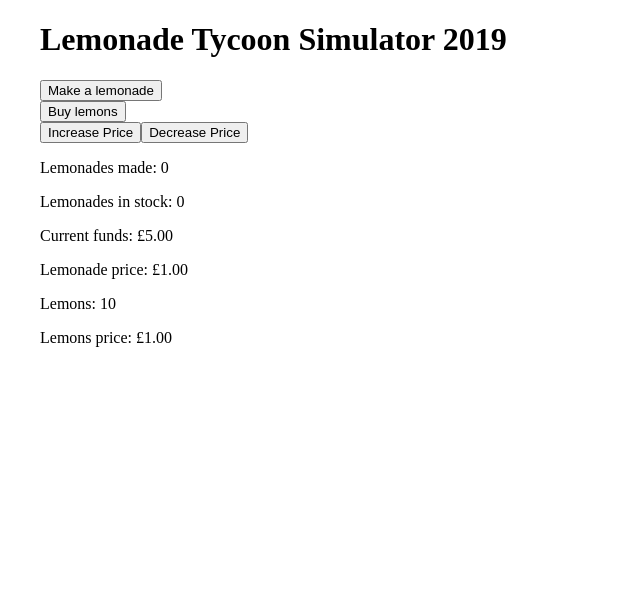
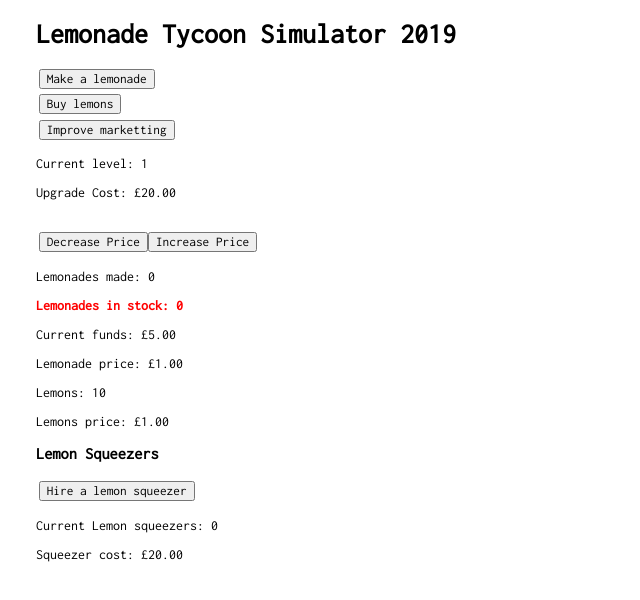
Before and after one commit to tcje91/lemonade-tycoon, a React (Create React App) app: page / in a window 1280 px wide. Shown: the top 600 px of the page, without its empty margins (0-640 px from the left). Built offline with nearby package versions, Linux system fonts and the light colour scheme.

Commit message:
added squeezers and marketting

```diff
--- a/package.json
+++ b/package.json
@@ -2,6 +2,10 @@
   "name": "resource-game",
   "version": "0.1.0",
   "private": true,
+  "engines": {
+    "npm": "6.5.0",
+    "node": "11.1.0"
+  },
   "dependencies": {
     "react": "^16.7.0",
     "react-dom": "^16.7.0",
--- a/src/App.css
+++ b/src/App.css
@@ -1,7 +1,26 @@
+@import url('https://fonts.googleapis.com/css?family=Inconsolata');
+
 .App {
+  font-family: 'Inconsolata', monospace;
   margin-left: 2em;
+  padding: 0;
+  font-size: 14px;
 }
 
-.button {
-  margin: 0.5em;
+button {
+  margin: 0.2em;
+  font-family: 'Inconsolata', monospace;
 }
+
+.buttonLeft {
+  margin-right: 0px;
+}
+
+.buttonRight {
+  margin-left: 0px;
+}
+
+.warning {
+  font-weight: bold;
+  color: red;
+}
--- a/src/App.js
+++ b/src/App.js
@@ -2,6 +2,7 @@ import React, { Component } from "react";
 import "./App.css";
 import ClickBtn from "./components/ClickBtn";
 import StatList from "./components/StatList";
+import LemonSqueezerModule from "./components/LemonSqueezerModule";
 
 class App extends Component {
   state = {
@@ -12,10 +13,15 @@ class App extends Component {
     price: 100,
     lemons: 10,
     lemonsPrice: 100,
+    squeezerCount: 0,
+    squeezerCost: 2000,
+    marketting: 1,
+    markettingCost: 2000,
   };
 
   render() {
-    const { lemonadeCount, lemonadeStock, funds, price, lemons, lemonsPrice } = this.state;
+    const { lemonadeCount, lemonadeStock, funds, price, lemons, lemonsPrice, squeezerCost
+    , squeezerCount, markettingCost, marketting } = this.state;
     return (
       <div className="App">
         <h1>Lemonade Tycoon Simulator 2019</h1>
@@ -23,8 +29,12 @@ class App extends Component {
         <br />
         <ClickBtn clickFunc={this.buyLemons} label="Buy lemons" />
         <br />
-        <ClickBtn clickFunc={() => this.incPrice(10)} label="Increase Price" />
-        <ClickBtn clickFunc={() => this.incPrice(-10)} label="Decrease Price" />
+        <ClickBtn clickFunc={this.incMarketting} label="Improve marketting" />
+        <p>Current level: {marketting}</p>
+        <p>Upgrade Cost: £{(markettingCost/100).toFixed(2)}</p>
+        <br />
+        <ClickBtn className ="buttonLeft" clickFunc={() => this.incPrice(-10)} label="Decrease Price" />
+        <ClickBtn className ="buttonRight" clickFunc={() => this.incPrice(10)} label="Increase Price" />
         <br />
         <StatList
           lemondadeCount={lemonadeCount}
@@ -34,22 +44,36 @@ class App extends Component {
           lemons={lemons}
           lemonsPrice={lemonsPrice}
         />
+        <LemonSqueezerModule addSqueezer={this.addSqueezer} squeezerCost={squeezerCost} squeezerCount={squeezerCount} />
       </div>
     );
+  }
+
+  incMarketting = () => {
+    const { funds, marketting, markettingCost } = this.state;
+    if (funds >= markettingCost) {
+      this.setState({funds: funds - markettingCost, markettingCost: markettingCost + 2000, marketting: marketting + 1})
+    }
   }
 
   makeLemonade = () => {
     const { gameStarted, lemonadeCount, lemonadeStock, lemons } = this.state;
     if(!gameStarted) {
       this.setState({ gameStarted: true })
-      setInterval(this.buyLemonade, 1000)
+      this.handleNewPurchase();
     }
     if(lemons > 0) this.setState({ lemonadeCount: lemonadeCount + 1, lemonadeStock: lemonadeStock + 1, lemons: lemons - 1 })
   }
 
-  // componentDidUpdate = (prevProps, prevState) => {
 
-  // }
+  handleNewPurchase = () => {
+    const { price, marketting } = this.state;
+    const interval = price * 10 / marketting;
+    setTimeout(() => {
+      this.buyLemonade();
+      this.handleNewPurchase();
+    }, Math.random()*interval)
+  }
 
   buyLemonade = () => {
     const { lemonadeStock, funds, price } = this.state;
@@ -67,6 +91,14 @@ class App extends Component {
     const { price } = this.state;
     this.setState({ price: price + num })
   }
+
+  addSqueezer = () => {
+    const { squeezerCost, squeezerCount, funds } = this.state;
+    if(funds >= squeezerCost) {
+      this.setState({ squeezerCost: squeezerCost + 2000, squeezerCount: squeezerCount + 1, funds: funds - squeezerCost })
+      setInterval(this.makeLemonade, 1000);
+    }
+  }
 }
 
 export default App;
--- a/src/components/ClickBtn.js
+++ b/src/components/ClickBtn.js
@@ -1,8 +1,8 @@
 import React from 'react';
 
-const ClickBtn = ({ clickFunc, label }) => {
+const ClickBtn = ({ clickFunc, label, className }) => {
   return (
-      <button onClick={clickFunc}>{label}</button>
+      <button className={className} onClick={clickFunc}>{label}</button>
   )
 }
 
--- /dev/null
+++ b/src/components/LemonSqueezerModule.js
@@ -0,0 +1,15 @@
+import React from "react";
+import ClickBtn from "./ClickBtn";
+
+const LemonSqueezerModule = ({ addSqueezer, squeezerCost, squeezerCount }) => {
+  return (
+    <div>
+      <h3>Lemon Squeezers</h3>
+      <ClickBtn label="Hire a lemon squeezer" clickFunc={addSqueezer}/>
+      <p>Current Lemon squeezers: {squeezerCount}</p>
+      <p>Squeezer cost: £{(squeezerCost/100).toFixed(2)}</p>
+    </div>
+  );
+};
+
+export default LemonSqueezerModule;
--- a/src/components/StatList.js
+++ b/src/components/StatList.js
@@ -4,10 +4,10 @@ const StatList = ({ lemondadeCount, lemonadeStock, funds, price, lemons, lemonsP
   return (
     <div>
       <p>Lemonades made: {lemondadeCount}</p>
-      <p>Lemonades in stock: {lemonadeStock}</p>
-      <p>Current funds: £{(funds/100).toFixed(2)}</p>
+      <p className={!lemonadeStock ? "warning" : ""}>Lemonades in stock: {lemonadeStock}</p>
+      <p className={!funds ? "warning" : ""}>Current funds: £{(funds/100).toFixed(2)}</p>
       <p>Lemonade price: £{(price/100).toFixed(2)}</p>
-      <p>Lemons: {lemons}</p>
+      <p className={!lemons ? "warning" : ""}>Lemons: {lemons}</p>
       <p>Lemons price: £{(lemonsPrice/100).toFixed(2)}</p>
     </div>
   );
```
